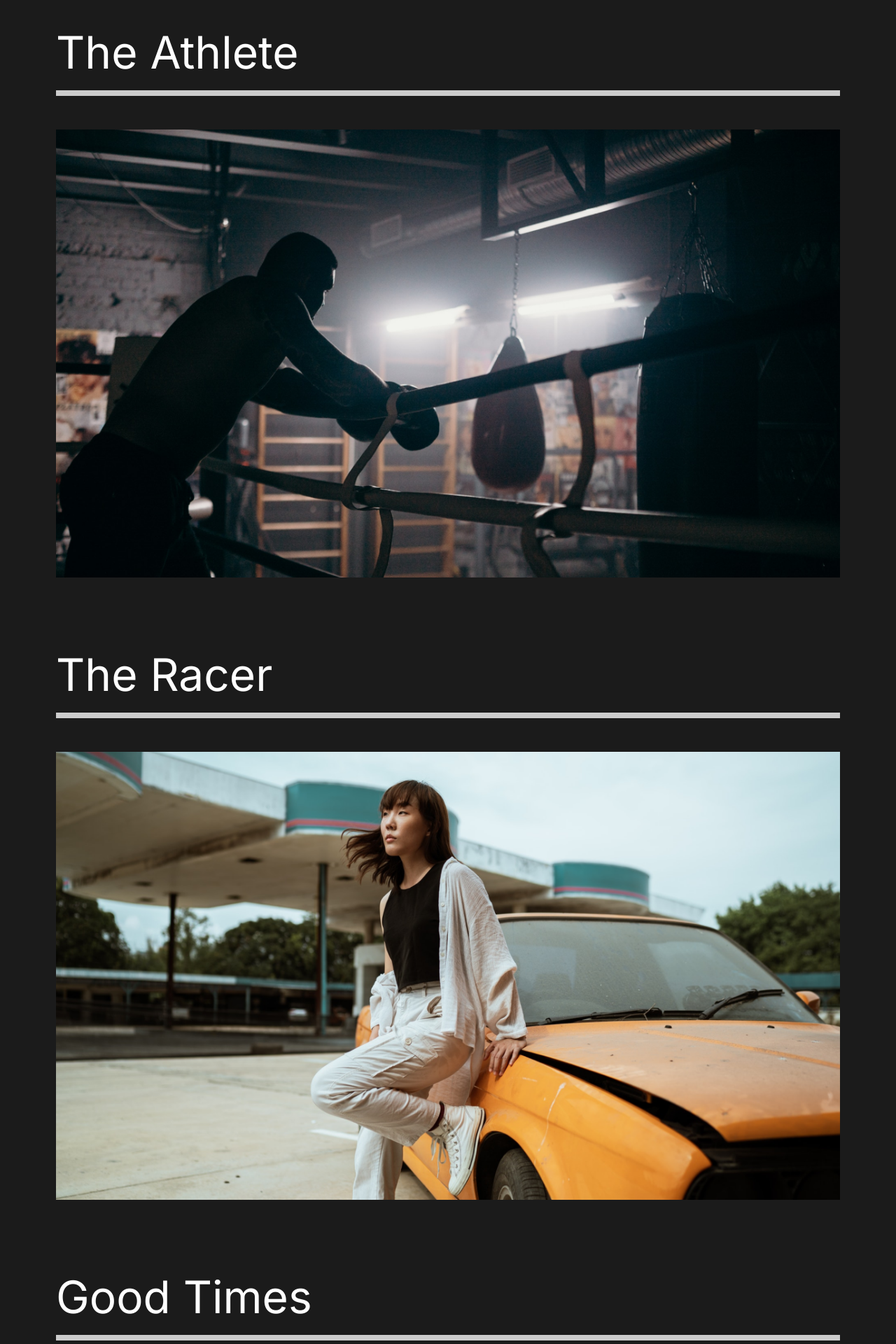
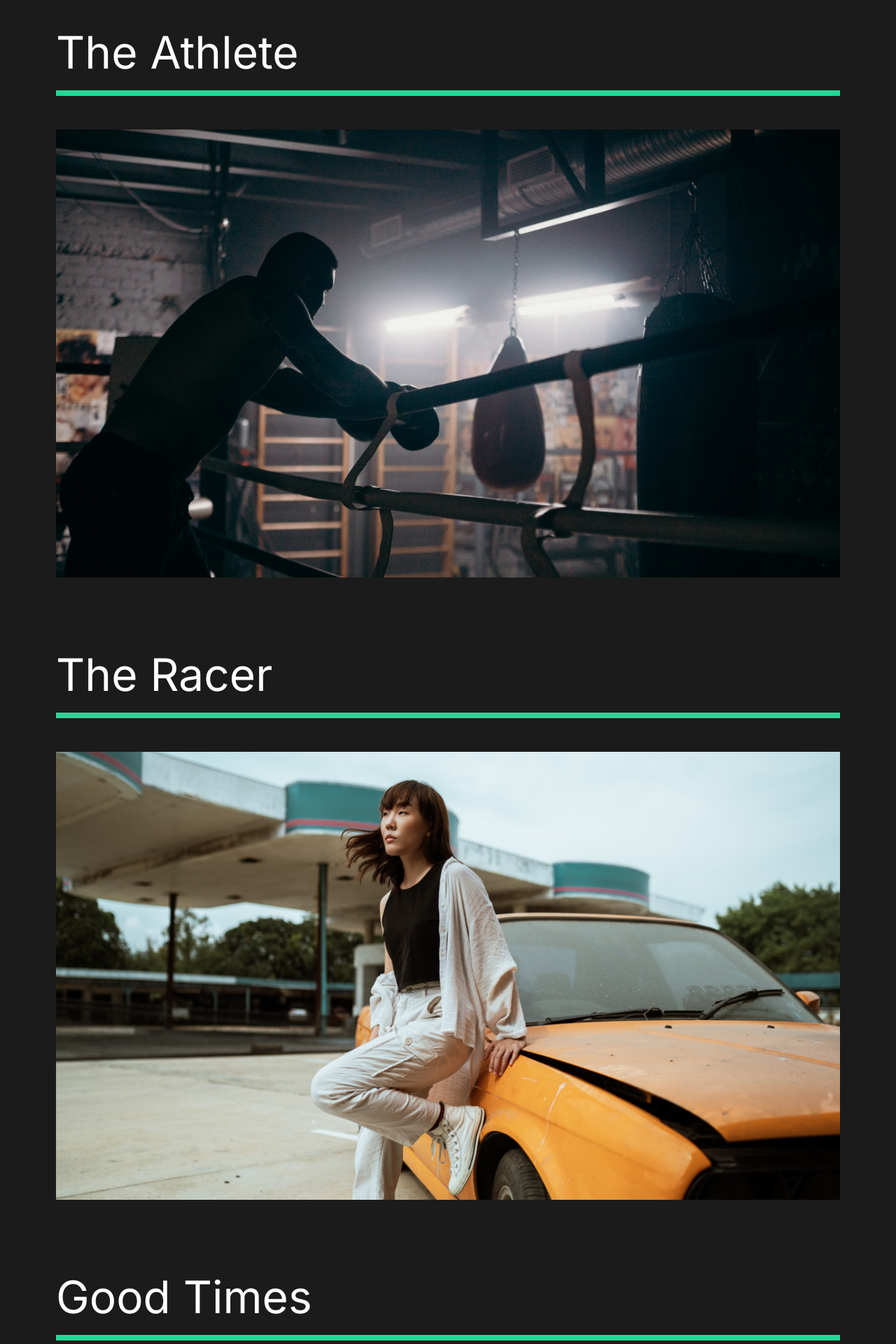
Before and after one commit to Gamilgton/react-capture, a React (Create React App) app: page /work in a window 1280 px wide. Shown: the part 140-2060 px from the top of the page at 70% size. Built offline with nearby package versions, Linux system fonts and the light colour scheme.

Commit message:
16 Our Work Animation

```diff
--- a/src/pages/OurWork.js
+++ b/src/pages/OurWork.js
@@ -2,7 +2,7 @@ import React from 'react';
 
 // Styles
 // import styled from 'styled-components';
-import {Work, Movie} from '../styles/pageStyles';
+import {Work, Movie, Frame1, Frame2, Frame3, Frame4} from '../styles/pageStyles';
 
 // Framer Motion
 import {motion} from 'framer-motion';
@@ -24,9 +24,23 @@ const OurWork = () => {
             animate="show"
             exit="exit"
         >
+            <motion.div
+                variants={appAnimation.sliderContainer}
+                initial='hidden'
+                animate='show'
+            >
+                <Frame1 variants={appAnimation.sliderAnimation}></Frame1>
+                <Frame2 variants={appAnimation.sliderAnimation}></Frame2>
+                <Frame3 variants={appAnimation.sliderAnimation}></Frame3>
+                <Frame4 variants={appAnimation.sliderAnimation}></Frame4>
+            </motion.div>
+
             <Movie>
                 <h2>The Athlete</h2>
-                <div className="line"></div>
+                <motion.div
+                    className="line"
+                    variants={appAnimation.lineAnimation}
+                ></motion.div>
                 <Link to="/work/the-athlete">
                     <img src={athlete} alt="athlete"/>
                 </Link>
@@ -34,7 +48,10 @@ const OurWork = () => {
 
             <Movie>
                 <h2>The Racer</h2>
-                <div className="line"></div>
+                <motion.div
+                    className="line"
+                    variants={appAnimation.lineAnimation}
+                ></motion.div>
                 <Link to="/work/the-racer">
                     <img src={theracer} alt="theracer"/>
                 </Link>
@@ -43,7 +60,10 @@ const OurWork = () => {
 
             <Movie>
                 <h2>Good Times</h2>
-                <div className="line"></div>
+                <motion.div
+                    className="line"
+                    variants={appAnimation.lineAnimation}
+                ></motion.div>
                 <Link to="/work/good-times">
                     <img src={goodtimes} alt="goodtimes"/>
                 </Link>
--- a/src/styles/animation.js
+++ b/src/styles/animation.js
@@ -91,6 +91,56 @@ export const appAnimation =  {
             scale: 5,
             opacyti: 0,
         }
-    }
+    },
 
-}
+    // Line Animation
+    lineAnimation: {
+        hidden: {
+            width: '0%',
+        },
+
+        show: {
+            width: '100%',
+            transition: {
+                duration: 1.5,
+            },
+        },
+    },
+    ///////////////////////////////////////////////////
+
+    // Slider Animation
+
+    sliderContainer: {
+        hidden: {
+            opacity: 0,
+        },
+
+        show: {
+            opacity: 0.85,
+            transition: {
+                staggerChildren: 0.15,
+                ease: 'easeOut',
+            }
+        }
+    },
+
+    sliderAnimation: {
+        hidden: {
+            x: '-130%',
+            skew: '45deg',
+        },
+
+        show: {
+            x: '100%',
+            skew: '0deg',
+            transition: {
+                ease: 'easeOut',
+                duration: 0.75
+            },
+        },
+    },
+    ///////////////////////////////////////////////////
+
+
+
+};
--- a/src/styles/pageStyles.js
+++ b/src/styles/pageStyles.js
@@ -21,7 +21,7 @@ export const Movie = styled.div`
 
     .line {
         height: 0.5rem;
-        background: #ccc;
+        background: #23d997;
         margin-bottom: 3rem;
     }
 
@@ -100,3 +100,33 @@ export const ImageDisplay = styled.div`
     }
 
 `;
+
+export const Frame1 = styled(motion.div)`
+
+    position: fixed;
+    left: 0;
+    top: 0;
+    width: 100%;
+    height: 100vh;
+    background: #fffebf;
+    z-index:2;
+
+`;
+
+export const Frame2 = styled(Frame1)`
+
+background: #ff8ebf;
+
+`;
+
+export const Frame3 = styled(Frame1)`
+
+background: #8ed2ff;
+
+`;
+
+export const Frame4 = styled(Frame1)`
+
+background: #8eff80;
+
+`;
```
Also changed, not shown: src/components/AboutSection.js (+4 -1 lines), 1 other file (tests, documents, lock files or other folders).
